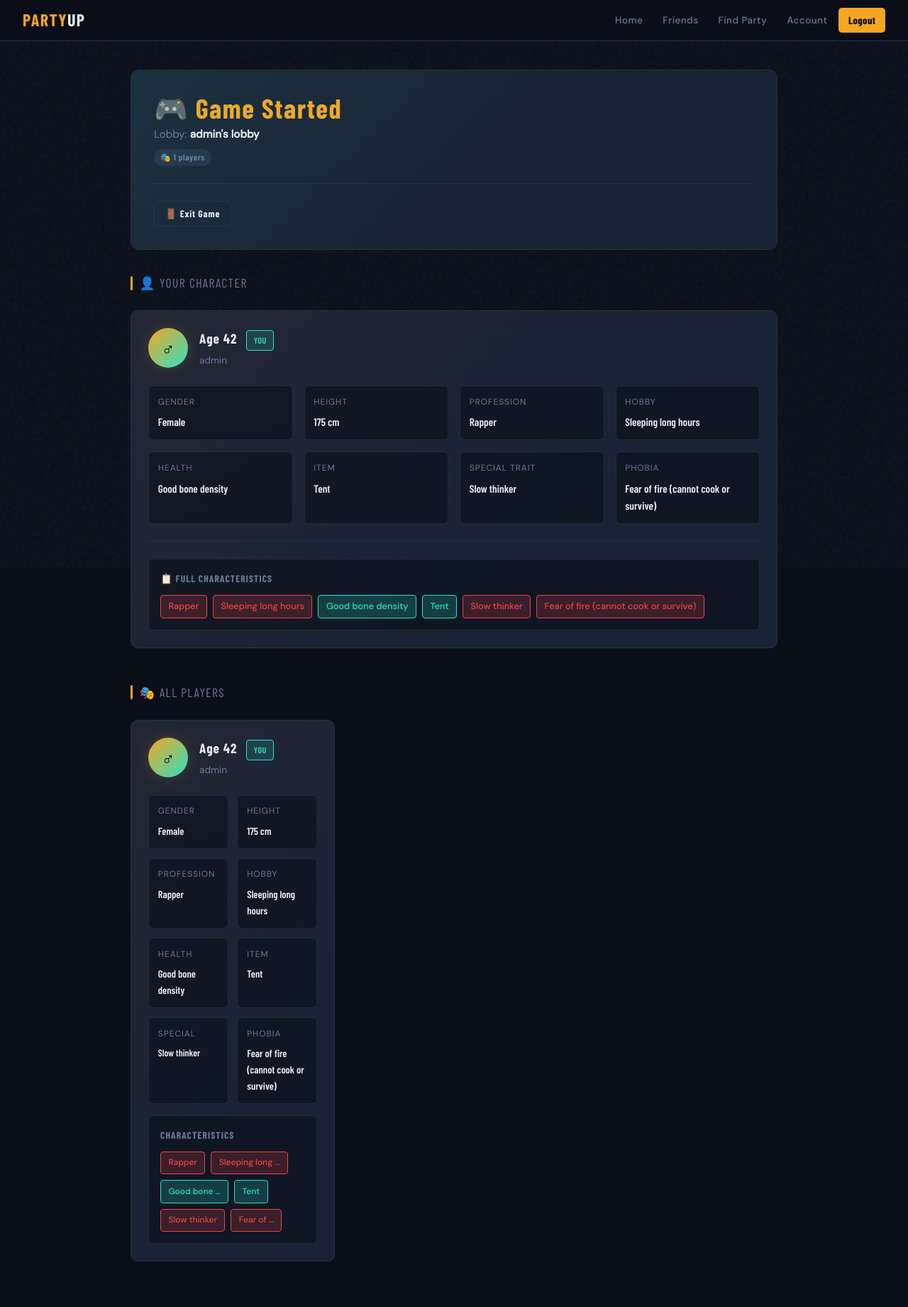
After one commit to 11blazer11/Bunker_game, a Django app: page /game/4/ in a window 1280 px wide. The commit adds this page. Shown: the whole page at 71% size. Run offline with Django 5.2, Linux system fonts and the light colour scheme; a user stored in the database is signed in; data comes from the database, SQL or seed files in the repository; both versions use the stored data as it was after the commit; some web fonts are replaced.

Commit message:
game_first_step

```diff
--- a/Bunker_App/admin.py
+++ b/Bunker_App/admin.py
@@ -1,7 +1,9 @@
 from django.contrib import admin
-from .models import Lobby, Profile, Friend, LobbyInvitation
+from .models import Profile, Friend, LobbyInvitation, Lobby, Game, PlayerCharacter
 
-admin.site.register(Lobby)
 admin.site.register(Profile)
 admin.site.register(Friend)
 admin.site.register(LobbyInvitation)
+admin.site.register(Lobby)
+admin.site.register(Game)
+admin.site.register(PlayerCharacter)
--- /dev/null
+++ b/Bunker_App/templates/game_detail.html
@@ -0,0 +1,338 @@
+{% extends "base.html" %}
+{% block title %}Game — {{ lobby.name }} — PartyUp{% endblock %}
+
+{% block extra_head %}
+<style>
+  .game-hero {
+    background: var(--card); border: 1px solid var(--border); border-radius: 12px;
+    padding: 2rem;
+    margin-bottom: 2rem;
+    position: relative; overflow: hidden;
+  }
+  .game-hero::before {
+    content: '';
+    position: absolute; inset: 0;
+    background: linear-gradient(135deg, rgba(45,224,196,.08) 0%, transparent 60%);
+    pointer-events: none;
+  }
+
+  .character-card {
+    background: var(--card); border: 1px solid var(--border); border-radius: 10px;
+    padding: 1.5rem;
+    margin-bottom: 1.5rem;
+    position: relative;
+    overflow: hidden;
+    transition: all .2s;
+  }
+  .character-card:hover { border-color: var(--gold-dim); transform: translateY(-2px); }
+  .character-card::before {
+    content: '';
+    position: absolute; inset: 0;
+    background: linear-gradient(135deg, rgba(245,166,35,.04) 0%, transparent 70%);
+    pointer-events: none;
+  }
+
+  .char-header {
+    display: flex; align-items: center; gap: 1rem; margin-bottom: 1.5rem;
+    position: relative; z-index: 1;
+  }
+  .char-avatar {
+    width: 56px; height: 56px; border-radius: 50%; flex-shrink: 0;
+    display: flex; align-items: center; justify-content: center;
+    font-family: var(--font-head); font-size: 1.6rem; font-weight: 800;
+    background: linear-gradient(135deg, var(--gold), var(--teal));
+    color: #000; box-shadow: 0 0 20px rgba(245,166,35,.2);
+  }
+  .char-info { flex: 1; }
+  .char-name {
+    font-family: var(--font-head); font-size: 1.2rem; font-weight: 700;
+    letter-spacing: .05em; color: var(--text);
+  }
+  .char-user {
+    font-size: .85rem; color: var(--muted); margin-top: .2rem;
+  }
+
+  .char-badge-you {
+    display: inline-block;
+    background: rgba(45,224,196,.15); border: 1px solid var(--teal);
+    border-radius: 4px; padding: .25rem .6rem;
+    font-size: .75rem; font-weight: 600; color: var(--teal);
+    text-transform: uppercase; letter-spacing: .04em;
+    margin-left: .5rem;
+  }
+
+  .char-grid {
+    display: grid; grid-template-columns: repeat(auto-fit, minmax(200px, 1fr));
+    gap: 1rem; position: relative; z-index: 1;
+    margin-bottom: 1rem;
+  }
+  .char-trait {
+    background: rgba(11,15,26,.6); border: 1px solid rgba(255,255,255,.08);
+    border-radius: 6px; padding: .8rem;
+  }
+  .char-trait-label {
+    font-size: .75rem; text-transform: uppercase; color: var(--muted);
+    letter-spacing: .08em; margin-bottom: .4rem; display: block;
+  }
+  .char-trait-value {
+    font-family: var(--font-head); font-size: .95rem; font-weight: 600;
+    color: var(--text);
+  }
+
+  .char-characteristics {
+    background: rgba(11,15,26,.6); border: 1px solid rgba(255,255,255,.08);
+    border-radius: 6px; padding: 1rem; position: relative; z-index: 1;
+  }
+  .char-characteristics-title {
+    font-family: var(--font-head); font-size: .85rem; font-weight: 700;
+    text-transform: uppercase; letter-spacing: .08em; color: var(--muted);
+    margin-bottom: .75rem; display: flex; align-items: center; gap: .4rem;
+  }
+  .char-characteristics-list {
+    display: flex; flex-wrap: wrap; gap: .5rem;
+  }
+  .char-trait-tag {
+    display: inline-block; padding: .35rem .65rem;
+    border-radius: 4px; font-size: .8rem; font-weight: 500;
+    backdrop-filter: blur(10px);
+  }
+  .char-trait-tag.good {
+    background: rgba(45,224,196,.2); border: 1px solid var(--teal); color: var(--teal);
+  }
+  .char-trait-tag.bad {
+    background: rgba(232,69,69,.2); border: 1px solid var(--red); color: var(--red);
+  }
+
+  .section-title {
+    font-family: var(--font-head); font-size: 1.1rem; letter-spacing: .08em;
+    text-transform: uppercase; color: var(--muted); margin-bottom: 1.5rem;
+    display: flex; align-items: center; gap: .6rem;
+  }
+  .section-title::before { content: ''; display: inline-block; width: 3px; height: 20px; background: var(--gold); border-radius: 2px; }
+
+  .all-players {
+    display: grid; grid-template-columns: repeat(auto-fill, minmax(280px, 1fr));
+    gap: 1.5rem;
+  }
+
+  .controls {
+    display: flex; gap: .75rem; flex-wrap: wrap;
+    padding-top: 1.5rem; border-top: 1px solid var(--border);
+    position: relative; z-index: 1;
+  }
+
+  .divider { border: none; border-top: 1px solid var(--border); margin: 1.5rem 0; }
+</style>
+{% endblock %}
+
+{% block content %}
+<div class="game-hero anim">
+  <div style="display:flex; justify-content:space-between; align-items:flex-start; flex-wrap:wrap; gap:1.5rem;">
+    <div>
+      <h1 style="font-size:2.4rem; margin-bottom:.25rem;">🎮 Game Started</h1>
+      <p style="color:var(--muted); font-size:.95rem;">
+        Lobby: <strong style="color:var(--text)">{{ lobby.name }}</strong>
+      </p>
+      <p style="color:var(--muted); font-size:.9rem; margin-top:.5rem;">
+        <span class="badge badge-muted">🎭 {{ game.player_characters.count }} players</span>
+      </p>
+    </div>
+  </div>
+
+  <hr class="divider" />
+
+  <div style="display:flex; gap:.75rem;">
+    <a href="{% url 'exit_game' game.id %}" class="btn btn-outline btn-sm"
+      onclick="return confirm('Exit this game?')">
+      🚪 Exit Game
+    </a>
+  </div>
+</div>
+
+<!-- Your Character Section -->
+<div style="margin-bottom: 3rem;">
+  <div class="section-title">👤 Your Character</div>
+
+  <div class="character-card">
+    <div class="char-header">
+      <div class="char-avatar">
+        {% if player_character.gender == 'female' %}♀{% else %}♂{% endif %}
+      </div>
+      <div class="char-info">
+        <div class="char-name">
+          Age {{ player_character.age }}
+          <span class="char-badge-you">You</span>
+        </div>
+        <div class="char-user">{{ player_character.player.username }}</div>
+      </div>
+    </div>
+
+    <div class="char-grid">
+      <div class="char-trait">
+        <span class="char-trait-label">Gender</span>
+        <div class="char-trait-value">{{ player_character.gender|title }}</div>
+      </div>
+      <div class="char-trait">
+        <span class="char-trait-label">Height</span>
+        <div class="char-trait-value">{{ player_character.height }}</div>
+      </div>
+      <div class="char-trait">
+        <span class="char-trait-label">Profession</span>
+        <div class="char-trait-value">{{ player_character.profession }}</div>
+      </div>
+      <div class="char-trait">
+        <span class="char-trait-label">Hobby</span>
+        <div class="char-trait-value">{{ player_character.hobby }}</div>
+      </div>
+      <div class="char-trait">
+        <span class="char-trait-label">Health</span>
+        <div class="char-trait-value">{{ player_character.health }}</div>
+      </div>
+      <div class="char-trait">
+        <span class="char-trait-label">Item</span>
+        <div class="char-trait-value">{{ player_character.item }}</div>
+      </div>
+      <div class="char-trait">
+        <span class="char-trait-label">Special Trait</span>
+        <div class="char-trait-value">{{ player_character.special_trait }}</div>
+      </div>
+      <div class="char-trait">
+        <span class="char-trait-label">Phobia</span>
+        <div class="char-trait-value">{{ player_character.phobia }}</div>
+      </div>
+    </div>
+
+    <hr class="divider" />
+
+    <div class="char-characteristics">
+      <div class="char-characteristics-title">📋 Full Characteristics</div>
+      <div class="char-characteristics-list">
+        {% for char_type, char_value, quality in player_character.characteristics %}
+          <span class="char-trait-tag {{ quality }}">{{ char_value }}</span>
+        {% endfor %}
+      </div>
+    </div>
+  </div>
+</div>
+
+<!-- All Players Section -->
+<div>
+  <div class="section-title">🎭 All Players</div>
+
+  <div class="all-players">
+    {% for character in all_characters %}
+      <div class="character-card">
+        <div class="char-header">
+          <div class="char-avatar">
+            {% if character.gender == 'female' %}♀{% else %}♂{% endif %}
+          </div>
+          <div class="char-info">
+            <div class="char-name">
+              Age {{ character.age }}
+              {% if character.player == request.user %}<span class="char-badge-you">You</span>{% endif %}
+            </div>
+            <div class="char-user">{{ character.player.username }}</div>
+          </div>
+        </div>
+
+        {% if character.player == request.user %}
+          <!-- Show full characteristics only for current player -->
+          <div style="display:grid; grid-template-columns:1fr 1fr; gap:.8rem; position: relative; z-index: 1; margin-bottom:1rem;">
+            <div class="char-trait">
+              <span class="char-trait-label">Gender</span>
+              <div class="char-trait-value" style="font-size:.9rem;">{{ character.gender|title }}</div>
+            </div>
+            <div class="char-trait">
+              <span class="char-trait-label">Height</span>
+              <div class="char-trait-value" style="font-size:.9rem;">{{ character.height }}</div>
+            </div>
+            <div class="char-trait">
+              <span class="char-trait-label">Profession</span>
+              <div class="char-trait-value" style="font-size:.9rem;">{{ character.profession }}</div>
+            </div>
+            <div class="char-trait">
+              <span class="char-trait-label">Hobby</span>
+              <div class="char-trait-value" style="font-size:.9rem;">{{ character.hobby }}</div>
+            </div>
+            <div class="char-trait">
+              <span class="char-trait-label">Health</span>
+              <div class="char-trait-value" style="font-size:.9rem;">{{ character.health }}</div>
+            </div>
+            <div class="char-trait">
+              <span class="char-trait-label">Item</span>
+              <div class="char-trait-value" style="font-size:.9rem;">{{ character.item }}</div>
+            </div>
+            <div class="char-trait">
+              <span class="char-trait-label">Special</span>
+              <div class="char-trait-value" style="font-size:.85rem;">{{ character.special_trait|truncatewords:2 }}</div>
+            </div>
+            <div class="char-trait">
+              <span class="char-trait-label">Phobia</span>
+              <div class="char-trait-value" style="font-size:.9rem;">{{ character.phobia }}</div>
+            </div>
+          </div>
+
+          <div class="char-characteristics" style="margin-bottom:0;">
+            <div class="char-characteristics-title">Characteristics</div>
+            <div class="char-characteristics-list">
+              {% for char_type, char_value, quality in character.characteristics %}
+                <span class="char-trait-tag {{ quality }}" style="font-size:.75rem;">{{ char_value|truncatewords:2 }}</span>
+              {% endfor %}
+            </div>
+          </div>
+        {% else %}
+          <!-- Hide characteristics for other players - show ??? -->
+          <div style="display:grid; grid-template-columns:1fr 1fr; gap:.8rem; position: relative; z-index: 1; margin-bottom:1rem;">
+            <div class="char-trait">
+              <span class="char-trait-label">Gender</span>
+              <div class="char-trait-value" style="font-size:.9rem; color: var(--muted);">???</div>
+            </div>
+            <div class="char-trait">
+              <span class="char-trait-label">Height</span>
+              <div class="char-trait-value" style="font-size:.9rem; color: var(--muted);">???</div>
+            </div>
+            <div class="char-trait">
+              <span class="char-trait-label">Profession</span>
+              <div class="char-trait-value" style="font-size:.9rem; color: var(--muted);">???</div>
+            </div>
+            <div class="char-trait">
+              <span class="char-trait-label">Hobby</span>
+              <div class="char-trait-value" style="font-size:.9rem; color: var(--muted);">???</div>
+            </div>
+            <div class="char-trait">
+              <span class="char-trait-label">Health</span>
+              <div class="char-trait-value" style="font-size:.9rem; color: var(--muted);">???</div>
+            </div>
+            <div class="char-trait">
+              <span class="char-trait-label">Item</span>
+              <div class="char-trait-value" style="font-size:.9rem; color: var(--muted);">???</div>
+            </div>
+            <div class="char-trait">
+              <span class="char-trait-label">Special</span>
+              <div class="char-trait-value" style="font-size:.85rem; color: var(--muted);">???</div>
+            </div>
+            <div class="char-trait">
+              <span class="char-trait-label">Phobia</span>
+              <div class="char-trait-value" style="font-size:.9rem; color: var(--muted);">???</div>
+            </div>
+          </div>
+
+          <div class="char-characteristics" style="margin-bottom:0;">
+            <div class="char-characteristics-title">🔒 Characteristics</div>
+            <div class="char-characteristics-list">
+              <span class="char-trait-tag" style="font-size:.75rem; background: rgba(11,15,26,.8); border: 1px solid rgba(255,255,255,.1); color: var(--muted);">??? ??? ???</span>
+            </div>
+          </div>
+        {% endif %}
+      </div>
+    {% endfor %}
+  </div>
+</div>
+
+<script>
+  // Auto-refresh to see other players' characters
+  setTimeout(() => {
+    location.reload();
+  }, 30000); // Refresh every 30 seconds
+</script>
+{% endblock %}
--- a/Bunker_App/urls.py
+++ b/Bunker_App/urls.py
@@ -1,5 +1,5 @@
 from django.urls import path
-from .views import register_view, login_view, logout_view, main_view, account_view, friends_view, accept_friend_view, decline_friend_view, create_party_view, find_party_view, join_party_view, activate, lobby_detail_view, send_lobby_invitation_view, accept_lobby_invitation_view, decline_lobby_invitation_view
+from .views import register_view, login_view, logout_view, main_view, account_view, friends_view, accept_friend_view, decline_friend_view, create_party_view, find_party_view, join_party_view, activate, lobby_detail_view, send_lobby_invitation_view, accept_lobby_invitation_view, decline_lobby_invitation_view, start_game_view, game_detail_view, exit_game_view
 
 urlpatterns = [
     path('register/', register_view, name='register'),
@@ -14,9 +14,12 @@ urlpatterns = [
     path('find/', find_party_view, name='find_party'),
     path('join/', join_party_view, name='join_party'),
     path('lobby/<int:lobby_id>/', lobby_detail_view, name='lobby_detail'),
+    path('lobby/<int:lobby_id>/start/', start_game_view, name='start_game'),
     path('lobby/<int:lobby_id>/invite/', send_lobby_invitation_view, name='send_lobby_invitation'),
     path('invitation/<int:invitation_id>/accept/', accept_lobby_invitation_view, name='accept_lobby_invitation'),
     path('invitation/<int:invitation_id>/decline/', decline_lobby_invitation_view, name='decline_lobby_invitation'),
+    path('game/<int:game_id>/', game_detail_view, name='game_detail'),
+    path('game/<int:game_id>/exit/', exit_game_view, name='exit_game'),
 
     path('activate/<token>/', activate, name='activate'),
 ]
--- a/Bunker_App/views.py
+++ b/Bunker_App/views.py
@@ -4,13 +4,14 @@ from django.contrib.auth import authenticate, login, logout, get_user_model
 from django.contrib.auth.hashers import make_password
 from django.core.signing import dumps, loads, BadSignature, SignatureExpired
 from .forms import CustomUserCreationForm
-from .models import Lobby, Friend, LobbyInvitation
+from .models import Lobby, Friend, LobbyInvitation, Game, PlayerCharacter
 from .charachteristics import *
 from django.contrib import messages
 from .utils import login_required_message
 from django.db.models import Q
 import random
 from django.core.mail import EmailMultiAlternatives
+from .game_utils import generate_character
 
 MAX_LOBBY_PARTICIPANTS = 9
 
@@ -415,3 +416,113 @@ def decline_lobby_invitation_view(request, invitation_id):
     except LobbyInvitation.DoesNotExist:
         messages.error(request, 'Invitation not found.')
     return redirect('main')
+
+
+@login_required_message
+def start_game_view(request, lobby_id):
+    """Start a game for the lobby - only creator can start"""
+    try:
+        lobby = Lobby.objects.get(id=lobby_id)
+        if request.user != lobby.creator:
+            messages.error(request, 'Only the lobby creator can start the game.')
+            return redirect('lobby_detail', lobby_id=lobby_id)
+
+        if lobby.status != 'waiting':
+            messages.error(request, 'Game already started or finished.')
+            return redirect('lobby_detail', lobby_id=lobby_id)
+
+        # Check if game already exists for this lobby
+        existing_game = Game.objects.filter(lobby=lobby).first()
+        if existing_game:
+            messages.info(request, 'Game already started.')
+            return redirect('game_detail', game_id=existing_game.id)
+
+        # Create game and assign characters to all participants
+        game = Game.objects.create(lobby=lobby)
+
+        for participant in lobby.participants.all():
+            character = generate_character()
+            PlayerCharacter.objects.create(
+                game=game,
+                player=participant,
+                age=character['age'],
+                gender=character['gender'],
+                height=character['height'],
+                profession=character['profession'],
+                hobby=character['hobby'],
+                health=character['health'],
+                item=character['item'],
+                special_trait=character['special_trait'],
+                phobia=character['phobia'],
+                characteristics=character['all_characteristics']
+            )
+
+        # Update lobby status
+        lobby.status = 'in_game'
+        lobby.save()
+
+        messages.success(request, 'Game started! Characters have been assigned.')
+        return redirect('game_detail', game_id=game.id)
+    except Lobby.DoesNotExist:
+        messages.error(request, 'Lobby does not exist.')
+        return redirect('main')
+
+
+@login_required_message
+def game_detail_view(request, game_id):
+    """Display the game and character details"""
+    try:
+        game = Game.objects.get(id=game_id)
+
+        # Get the current player's character - this is the real permission check
+        # If they have a character in the game, they can view it
+        try:
+            player_character = game.player_characters.get(player=request.user)
+        except PlayerCharacter.DoesNotExist:
+            messages.error(request, 'You are not a participant in this game.')
+            return redirect('main')
+
+        # Get all characters for display
+        all_characters = game.player_characters.all().select_related('player')
+
+        return render(request, 'game_detail.html', {
+            'game': game,
+            'player_character': player_character,
+            'all_characters': all_characters,
+            'lobby': game.lobby,
+        })
+
+    except Game.DoesNotExist:
+        messages.error(request, 'Game does not exist.')
+        return redirect('main')
+    except PlayerCharacter.DoesNotExist:
+        messages.error(request, 'Your character not found in this game.')
+        return redirect('main')
+
+
+@login_required_message
+def exit_game_view(request, game_id):
+    """Exit the current game"""
+    try:
+        game = Game.objects.get(id=game_id)
+
+        # Find and delete the player's character
+        try:
+            player_character = game.player_characters.get(player=request.user)
+            player_character.delete()
+            messages.success(request, 'You have exited the game.')
+        except PlayerCharacter.DoesNotExist:
+            messages.warning(request, 'You are not in this game.')
+            return redirect('main')
+
+        # Check if game is empty (all players have left)
+        remaining_characters = game.player_characters.count()
+        if remaining_characters == 0:
+            # Mark game as finished
+            game.lobby.status = 'finished'
+            game.lobby.save()
+
+        return redirect('main')
+    except Game.DoesNotExist:
+        messages.error(request, 'Game does not exist.')
+        return redirect('main')
```
Also changed, not shown: Bunker_App/charachteristics.py (+12 -2 lines), Bunker_App/game_utils.py (added, +113 -0 lines), Bunker_App/models.py (+36 -0 lines), Bunker_App/templates/lobby_detail.html (+8 -0 lines), Bunker_App/migrations/0002_lobby_status_alter_friend_id_alter_lobby_id_and_more.py (added), db.sqlite3.
